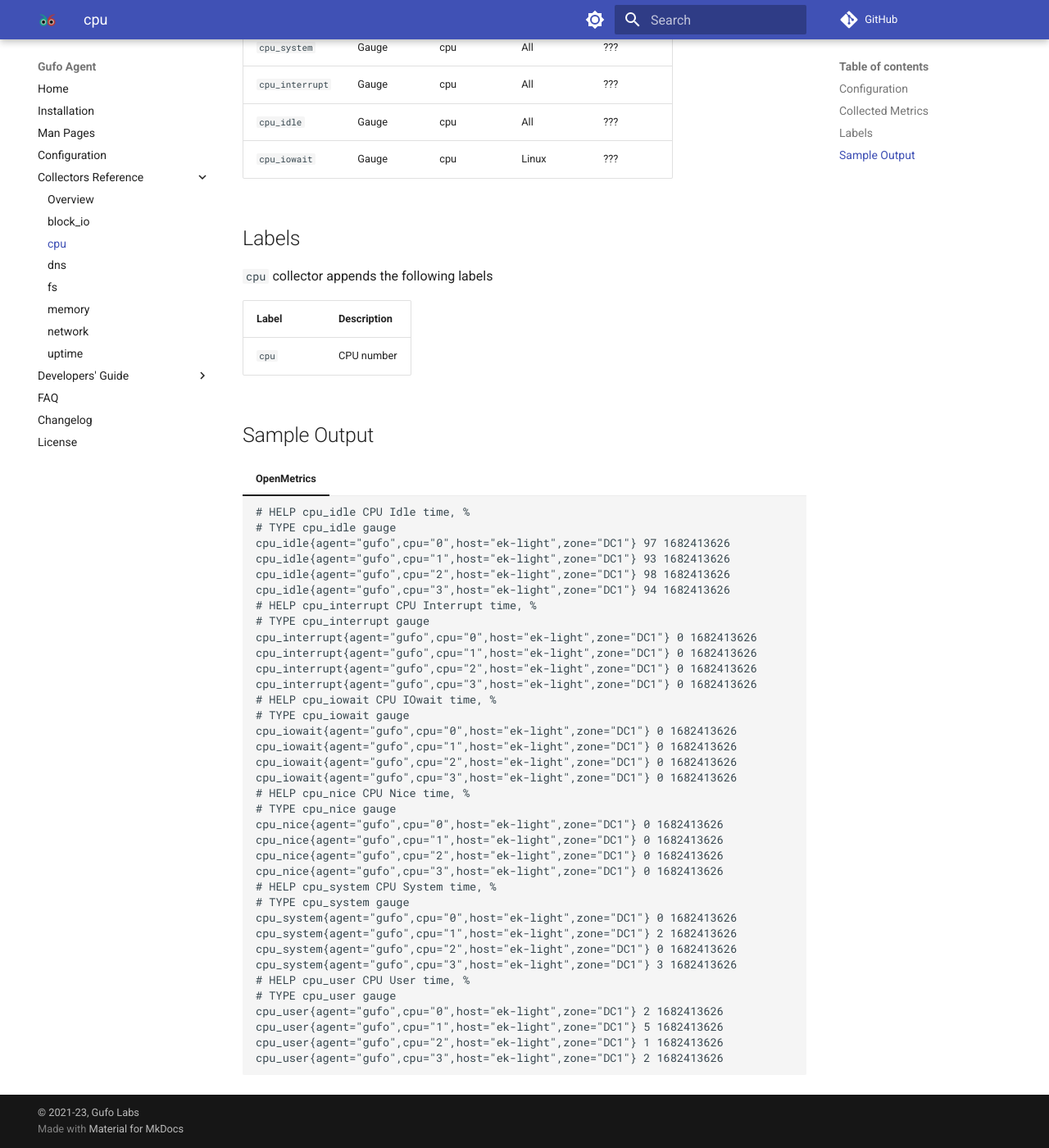
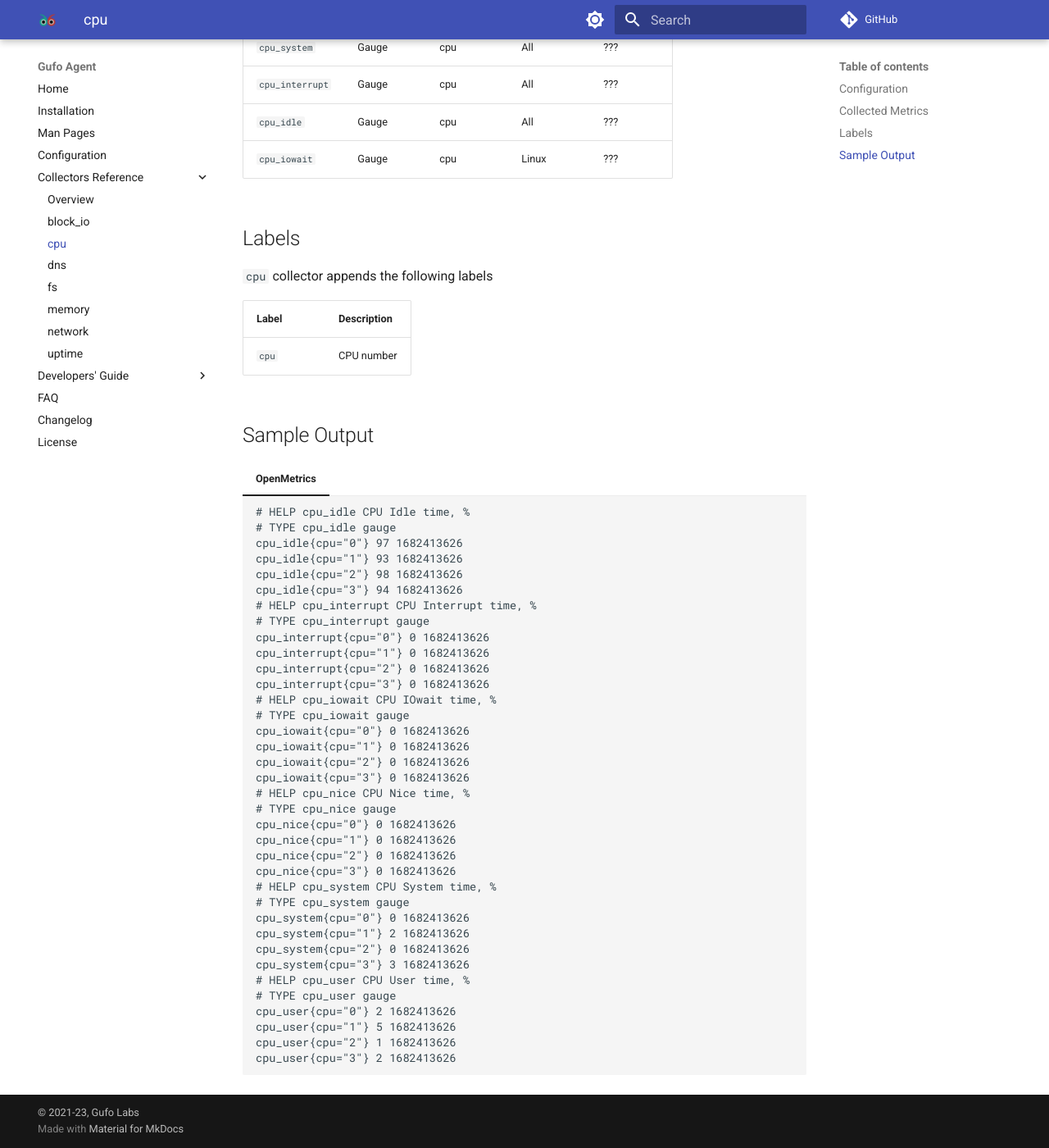
Before and after one commit to gufolabs/gufo_agent, an MkDocs documentation site: the page built from docs/collectors/cpu.md, in a window 1280 px wide and 1400 px high, scrolled down 925 px. Shown: the whole window at 82% size. Built offline with MkDocs 1.6.1 and Material for MkDocs 9.7.7, drawn with Linux system fonts in a browser that asks for light colours; comment, search, counter and statistics services are not loaded.

Commit message:
docs: Remove custom labels from sample outputs

````diff
--- a/docs/collectors/cpu.md
+++ b/docs/collectors/cpu.md
@@ -5,7 +5,7 @@
 ## Configuration
 
 | Parameter  | Type    | Default | Description                                        |
-|------------|---------|---------|----------------------------------------------------|
+| ---------- | ------- | ------- | -------------------------------------------------- |
 | `id`       | String  |         | Collector's ID. Must be unique per agent instance. |
 | `type`     | String  |         | Must be `cpu`                                      |
 | `interval` | Integer |         | Repetition interval in seconds                     |
@@ -36,7 +36,7 @@ Config example:
 `cpu` collector appends the following labels
 
 | Label | Description |
-|-------|-------------|
+| ----- | ----------- |
 | `cpu` | CPU number  |
 
 ## Sample Output
@@ -46,38 +46,38 @@ Config example:
     ```
     # HELP cpu_idle CPU Idle time, %
     # TYPE cpu_idle gauge
-    cpu_idle{agent="gufo",cpu="0",host="ek-light",zone="DC1"} 97 1682413626
-    cpu_idle{agent="gufo",cpu="1",host="ek-light",zone="DC1"} 93 1682413626
-    cpu_idle{agent="gufo",cpu="2",host="ek-light",zone="DC1"} 98 1682413626
-    cpu_idle{agent="gufo",cpu="3",host="ek-light",zone="DC1"} 94 1682413626
+    cpu_idle{cpu="0"} 97 1682413626
+    cpu_idle{cpu="1"} 93 1682413626
+    cpu_idle{cpu="2"} 98 1682413626
+    cpu_idle{cpu="3"} 94 1682413626
     # HELP cpu_interrupt CPU Interrupt time, %
     # TYPE cpu_interrupt gauge
-    cpu_interrupt{agent="gufo",cpu="0",host="ek-light",zone="DC1"} 0 1682413626
-    cpu_interrupt{agent="gufo",cpu="1",host="ek-light",zone="DC1"} 0 1682413626
-    cpu_interrupt{agent="gufo",cpu="2",host="ek-light",zone="DC1"} 0 1682413626
-    cpu_interrupt{agent="gufo",cpu="3",host="ek-light",zone="DC1"} 0 1682413626
+    cpu_interrupt{cpu="0"} 0 1682413626
+    cpu_interrupt{cpu="1"} 0 1682413626
+    cpu_interrupt{cpu="2"} 0 1682413626
+    cpu_interrupt{cpu="3"} 0 1682413626
     # HELP cpu_iowait CPU IOwait time, %
     # TYPE cpu_iowait gauge
-    cpu_iowait{agent="gufo",cpu="0",host="ek-light",zone="DC1"} 0 1682413626
-    cpu_iowait{agent="gufo",cpu="1",host="ek-light",zone="DC1"} 0 1682413626
-    cpu_iowait{agent="gufo",cpu="2",host="ek-light",zone="DC1"} 0 1682413626
-    cpu_iowait{agent="gufo",cpu="3",host="ek-light",zone="DC1"} 0 1682413626
+    cpu_iowait{cpu="0"} 0 1682413626
+    cpu_iowait{cpu="1"} 0 1682413626
+    cpu_iowait{cpu="2"} 0 1682413626
+    cpu_iowait{cpu="3"} 0 1682413626
     # HELP cpu_nice CPU Nice time, %
     # TYPE cpu_nice gauge
-    cpu_nice{agent="gufo",cpu="0",host="ek-light",zone="DC1"} 0 1682413626
-    cpu_nice{agent="gufo",cpu="1",host="ek-light",zone="DC1"} 0 1682413626
-    cpu_nice{agent="gufo",cpu="2",host="ek-light",zone="DC1"} 0 1682413626
-    cpu_nice{agent="gufo",cpu="3",host="ek-light",zone="DC1"} 0 1682413626
+    cpu_nice{cpu="0"} 0 1682413626
+    cpu_nice{cpu="1"} 0 1682413626
+    cpu_nice{cpu="2"} 0 1682413626
+    cpu_nice{cpu="3"} 0 1682413626
     # HELP cpu_system CPU System time, %
     # TYPE cpu_system gauge
-    cpu_system{agent="gufo",cpu="0",host="ek-light",zone="DC1"} 0 1682413626
-    cpu_system{agent="gufo",cpu="1",host="ek-light",zone="DC1"} 2 1682413626
-    cpu_system{agent="gufo",cpu="2",host="ek-light",zone="DC1"} 0 1682413626
-    cpu_system{agent="gufo",cpu="3",host="ek-light",zone="DC1"} 3 1682413626
+    cpu_system{cpu="0"} 0 1682413626
+    cpu_system{cpu="1"} 2 1682413626
+    cpu_system{cpu="2"} 0 1682413626
+    cpu_system{cpu="3"} 3 1682413626
     # HELP cpu_user CPU User time, %
     # TYPE cpu_user gauge
-    cpu_user{agent="gufo",cpu="0",host="ek-light",zone="DC1"} 2 1682413626
-    cpu_user{agent="gufo",cpu="1",host="ek-light",zone="DC1"} 5 1682413626
-    cpu_user{agent="gufo",cpu="2",host="ek-light",zone="DC1"} 1 1682413626
-    cpu_user{agent="gufo",cpu="3",host="ek-light",zone="DC1"} 2 1682413626
+    cpu_user{cpu="0"} 2 1682413626
+    cpu_user{cpu="1"} 5 1682413626
+    cpu_user{cpu="2"} 1 1682413626
+    cpu_user{cpu="3"} 2 1682413626
     ```
````
Also changed, not shown: docs/collectors/block_io.md (+12 -12 lines), docs/collectors/memory.md (+8 -8 lines), docs/collectors/network.md (+10 -10 lines), docs/collectors/uptime.md (+2 -2 lines).
